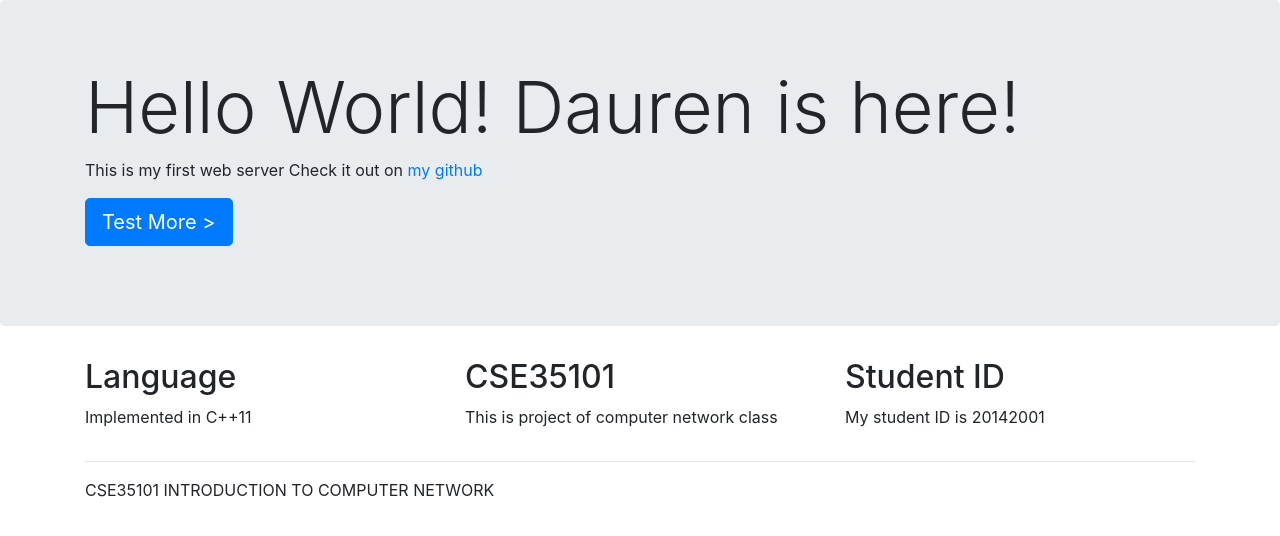
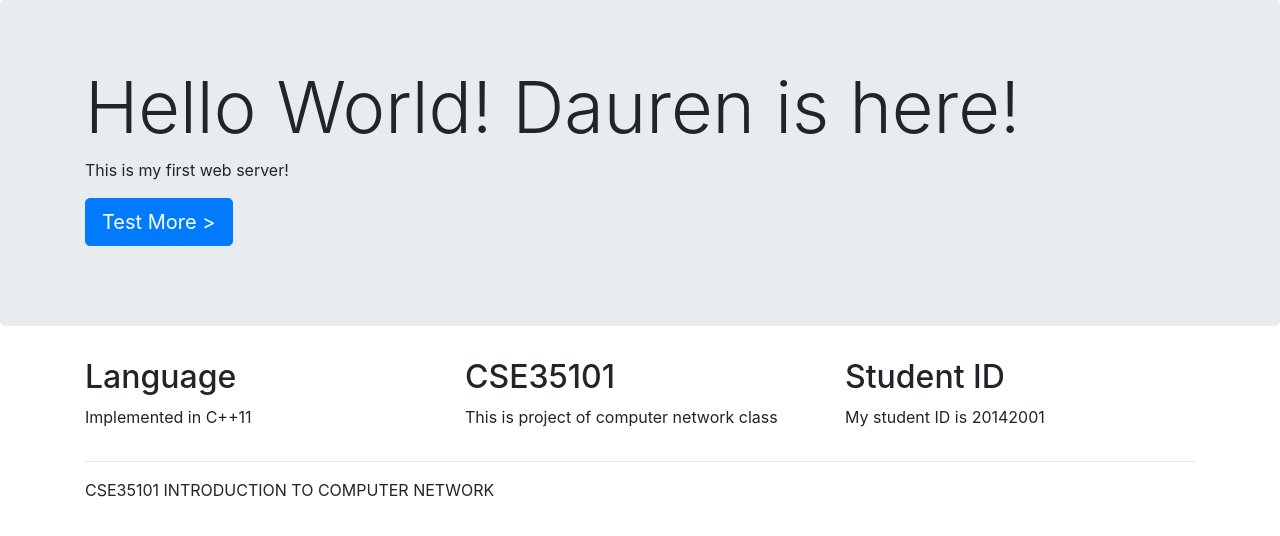
Before and after one commit to DaurenAbd/tiny-server, a plain HTML site: page public/index.html in a window 1280 px wide. Drawn offline with Linux system fonts and the light colour scheme.

Commit message:
Removed link to my github

```diff
--- a/public/index.html
+++ b/public/index.html
@@ -10,8 +10,7 @@
     <div class="container">
         <h1 class="display-3">Hello World! Dauren is here!</h1>
         <p>
-            This is my first web server
-            Check it out on <a href="https://github.com/DaurenAbd/tiny-server">my github</a>
+            This is my first web server!
         </p>
         <p><a href="test.html" class="btn btn-primary btn-lg" href="#" role="button">Test More ></a></p>
     </div>
```
